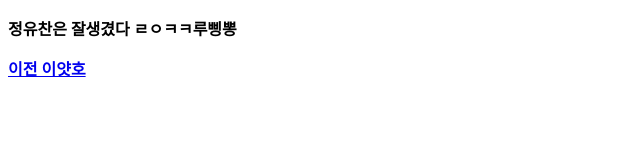
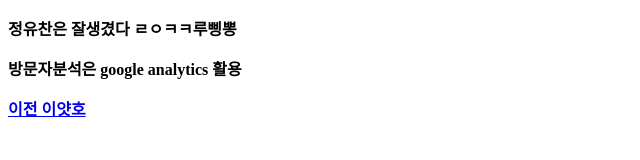
Before and after one commit to estpzebra0212/lab, a plain HTML site: page 방문자분석.html in a window 1280 px wide. Shown: the whole page, without its empty margins (0-640 px from the left). Drawn offline with Linux system fonts and the light colour scheme.

Commit message:
Add files via upload

```diff
--- a/방문자분석.html
+++ b/방문자분석.html
@@ -17,6 +17,7 @@
     <body>
     <p>
    <strong>정유찬은 잘생겼다 ㄹㅇㅋㅋ루삥뽕</a>
+     <p>방문자분석은 google analytics 활용</p>
     </p>
     <a href="댓글.html">이전 이얏호</a>
     </body>
```
